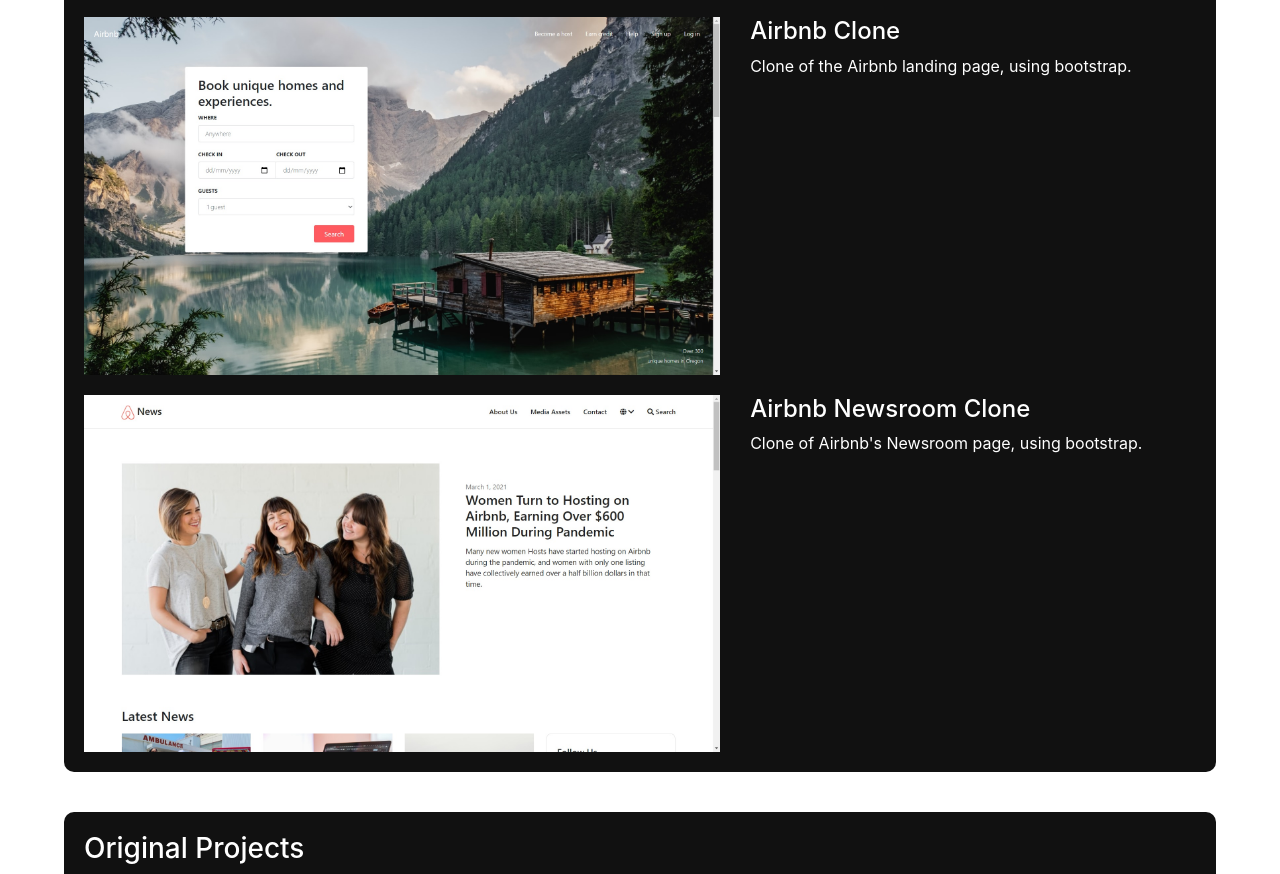
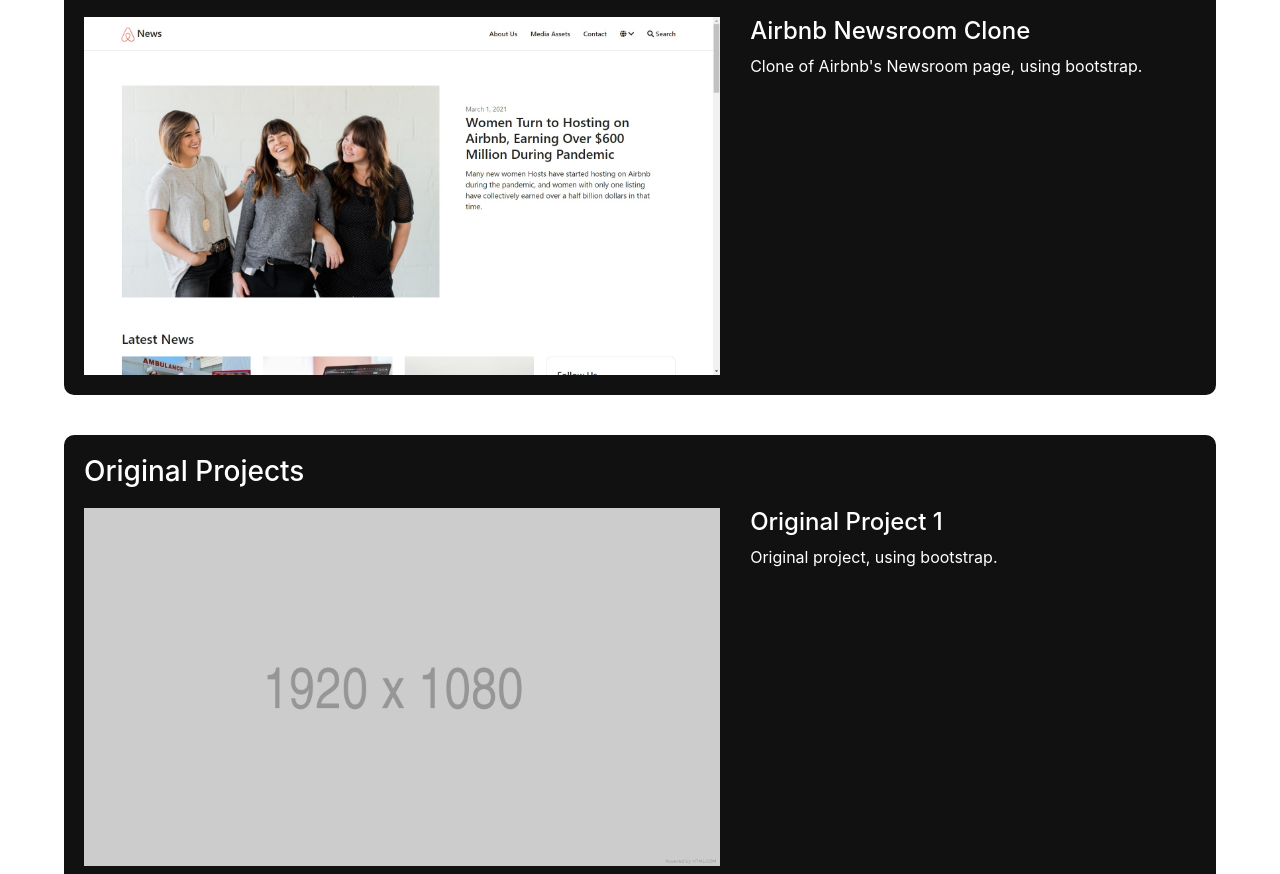
Before and after one commit to DrDraenor/Portfolio, a plain HTML site: page index.html in a window 1280 px wide. Shown: the part 1353-2227 px from the top of the page. Drawn offline with nearby package versions, Linux system fonts and the light colour scheme.

Commit message:
added live links to portfolio clones + some minor design changes

```diff
--- a/index.html
+++ b/index.html
@@ -64,21 +64,14 @@
 			<div class="portfolio-cat" id="clones">
 				<h3>Clones</h3>
 				<div class="row project-display">
-					<img class="col-12 col-md-7 img" src="./images/Apple_Clone.jpg" alt="" />
+					<a class="col-12 col-md-7 img" href="https://apple-clone-danilo-re.netlify.app" target="_blank"><img src="./images/Apple_Clone.jpg" alt=""/></a>
 					<div class="col-12 col-md-5 desc">
 						<h4>Apple Clone</h4>
 						<p>Clone of the Apple landing page, using only Html and CSS.</p>
 					</div>
 				</div>
 				<div class="row project-display">
-					<img class="col-12 col-md-7 img" src="./images/Airbnb_Clone.jpg" alt="" />
-					<div class="col-12 col-md-5 desc">
-						<h4>Airbnb Clone</h4>
-						<p>Clone of the Airbnb landing page, using bootstrap.</p>
-					</div>
-				</div>
-				<div class="row project-display">
-					<img class="col-12 col-md-7 img" src="./images/Airbnb_Newsroom_Clone.jpg" alt="" />
+					<a class="col-12 col-md-7 img" href="https://airbnb-newsroom-clone-danilo-re.netlify.app" target="_blank"><img src="./images/Airbnb_Newsroom_Clone.jpg" alt=""/></a>
 					<div class="col-12 col-md-5 desc">
 						<h4>Airbnb Newsroom Clone</h4>
 						<p>Clone of Airbnb's Newsroom page, using bootstrap.</p>
@@ -88,7 +81,7 @@
 			<div class="portfolio-cat" id="original-projects">
 				<h3>Original Projects</h3>
 				<div class="row project-display">
-					<img class="col-12 col-md-7 img" src="./images/1920x1080_placeholder.png" alt="" />
+					<a class="col-12 col-md-7 img" href="#" target="_blank"><img src="./images/1920x1080_placeholder.png" alt=""/></a>
 					<div class="col-12 col-md-5 desc">
 						<h4>Original Project 1</h4>
 						<p>Original project, using bootstrap.</p>
--- a/style.css
+++ b/style.css
@@ -15,7 +15,7 @@ header a, header a:hover, #about-text {
 	transition: background-color .2s;
 }
 #xlnavbar .nav-item:hover, #scroll-arrow:hover {
-	color: #eee;
+	/*color: #eee;*/
 	background-color: rgba(120,120,120,0.6);
 }
 /* XS Navbar */
@@ -48,7 +48,7 @@ header a, header a:hover, #about-text {
 }
 #scroll-arrow {
 	padding: 4px 7px 3px;
-	border-radius: 20px;
+	border-radius: 50%;
 }
 
 /* Portfolio */
@@ -66,7 +66,9 @@ header a, header a:hover, #about-text {
 .project-display {
 	margin-top: 20px;
 }
-
+.img img {
+	width:100%;
+}
 
 /* Contact */
 #contact {
```
